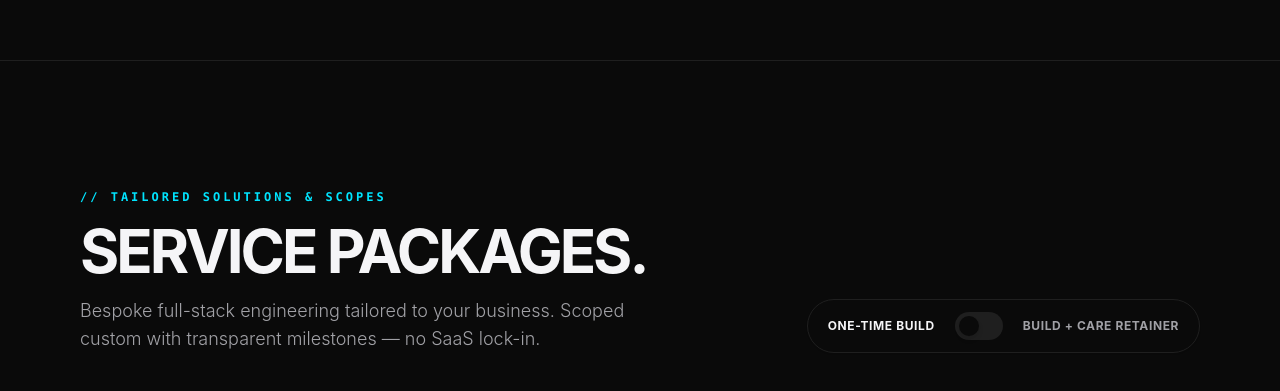
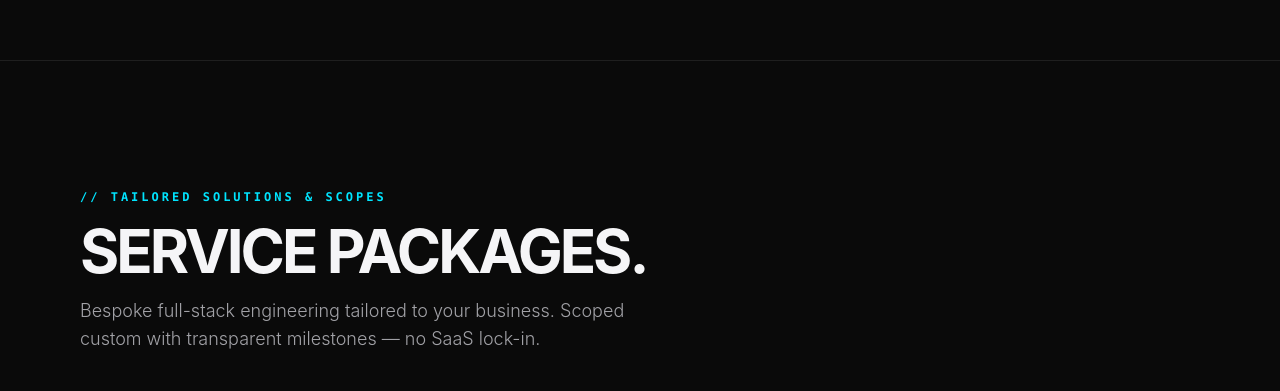
Before and after one commit to vasanthshettyy/AgenPort, a React (Vite) app: page / in a window 1280 px wide. Shown: the part 7162-7553 px from the top of the page. Built offline with nearby package versions, Linux system fonts and the light colour scheme.

Commit message:
Remove redundant toggle switch and simplify Service Packages UI

```diff
--- a/src/components/PricingSection.jsx
+++ b/src/components/PricingSection.jsx
@@ -6,7 +6,6 @@ import { ScrollTrigger } from 'gsap/ScrollTrigger';
 gsap.registerPlugin(ScrollTrigger);
 
 export default function PricingSection({ onSelectPlan }) {
-  const [includeRetainer, setIncludeRetainer] = useState(false);
   const sectionRef = useRef(null);
   const cardsRef = useRef([]);
 
@@ -37,8 +36,7 @@ export default function PricingSection({ onSelectPlan }) {
 
   const handleCtaClick = (plan) => {
     const planData = {
-      planName: plan.name,
-      retainerSelected: includeRetainer
+      planName: plan.name
     };
 
     if (onSelectPlan) {
@@ -59,8 +57,7 @@ export default function PricingSection({ onSelectPlan }) {
     <section id="pricing" ref={sectionRef} className="py-32 px-6 lg:px-20 bg-canvas border-t border-canvas-border overflow-hidden">
       <div className="max-w-[1400px] w-full mx-auto">
         {/* Section Header */}
-        <div className="flex flex-col md:flex-row md:items-end justify-between mb-16 gap-8">
-          <div>
+        <div className="mb-16">
           <span className="text-xs font-mono font-bold tracking-[0.25em] text-content-accent uppercase mb-4 block">
             // Tailored Solutions & Scopes
           </span>
@@ -70,30 +67,6 @@ export default function PricingSection({ onSelectPlan }) {
           <p className="text-content-secondary mt-4 max-w-xl text-lg font-light">
             Bespoke full-stack engineering tailored to your business. Scoped custom with transparent milestones — no SaaS lock-in.
           </p>
-          </div>
-
-          {/* Retainer Combo Toggle Switch */}
-          <div className="flex items-center gap-3 p-3 bg-canvas-card border border-canvas-border rounded-full shadow-sm">
-            <span className={`text-xs font-bold uppercase tracking-wider px-2 ${!includeRetainer ? 'text-content-primary' : 'text-content-secondary'}`}>
-              One-Time Build
-            </span>
-            <button
-              onClick={() => setIncludeRetainer(!includeRetainer)}
-              className={`w-12 h-7 flex items-center rounded-full p-1 transition-colors duration-300 ${
-                includeRetainer ? 'bg-content-accent' : 'bg-canvas-border'
-              }`}
-              aria-label="Toggle Retainer Add-on"
-            >
-              <div
-                className={`w-5 h-5 rounded-full bg-canvas shadow-md transform transition-transform duration-300 ${
-                  includeRetainer ? 'translate-x-5' : 'translate-x-0'
-                }`}
-              />
-            </button>
-            <span className={`text-xs font-bold uppercase tracking-wider px-2 flex items-center gap-1.5 ${includeRetainer ? 'text-content-primary' : 'text-content-secondary'}`}>
-              Build + Care Retainer
-            </span>
-          </div>
         </div>
 
         {/* 3-Card Responsive Grid */}
@@ -153,7 +126,7 @@ export default function PricingSection({ onSelectPlan }) {
                       🛡️ {plan.retainer.name}
                     </span>
                     <span className="font-mono text-[10px] text-content-secondary uppercase">
-                      {includeRetainer ? 'Selected' : 'Optional'}
+                      Optional Care Add-On
                     </span>
                   </div>
                   <p className="text-[11px] text-content-secondary leading-snug">
```
Lines whose indentation alone changed are shown as unchanged.
